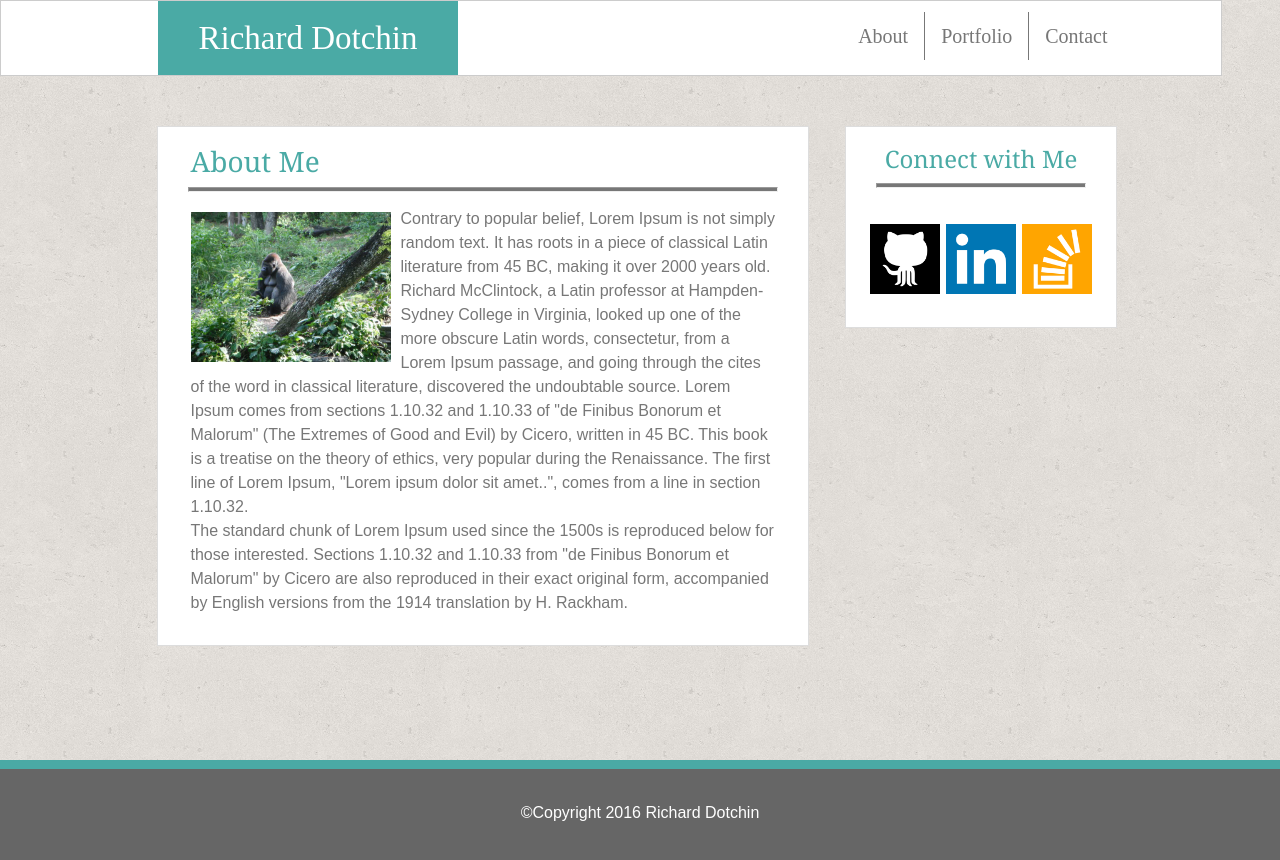
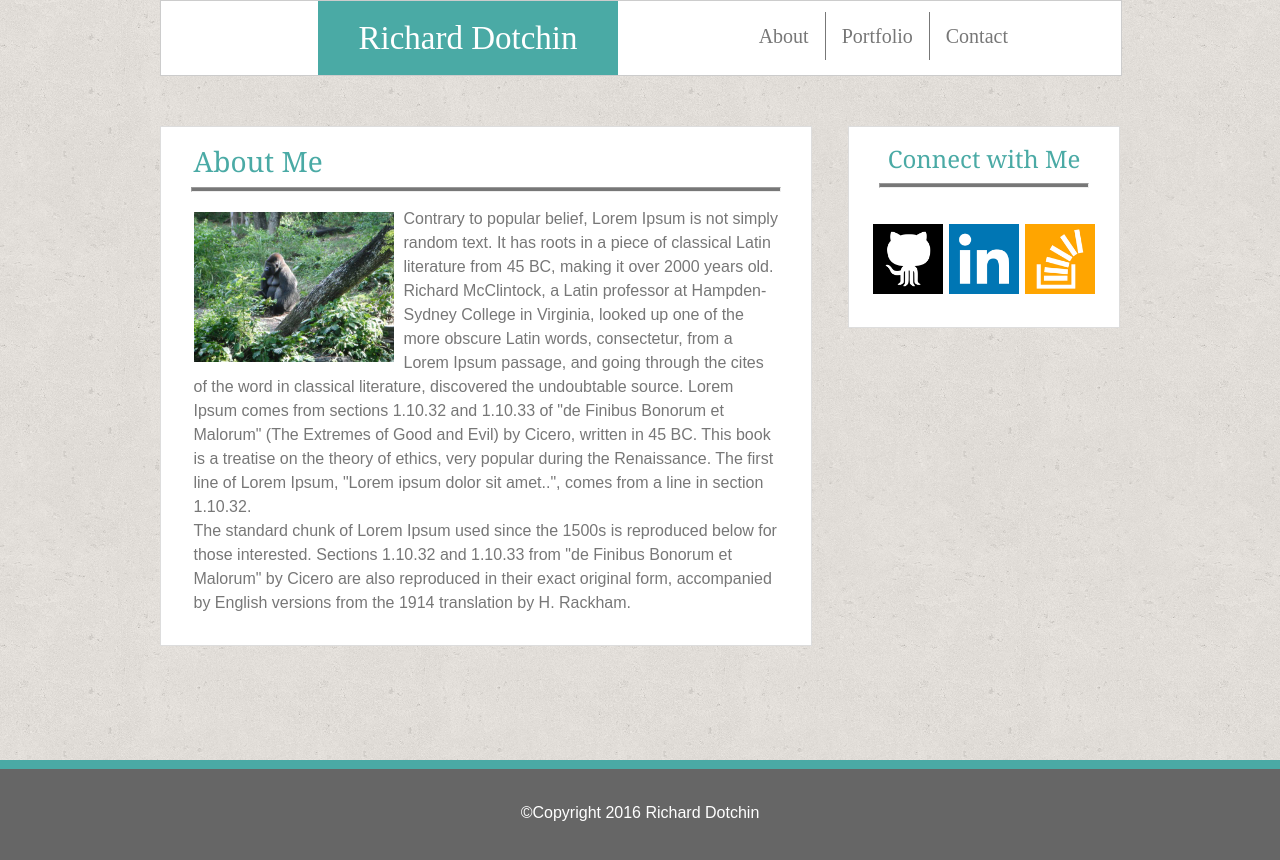
Before and after one commit to rdotchin/Responsive-Portfolio, a PHP site: page / in a window 1280 px wide; the page is wider, and only the part inside the window is pictured. Run offline with PHP 8.4, Linux system fonts and the light colour scheme.

Commit message:
initial site files

```diff
--- a/assets/css/index.css
+++ b/assets/css/index.css
@@ -2,7 +2,7 @@
 	position: relative;
 	float: left;
 	margin-top: 50px;
-	margin-left: 157px;
+	margin-left: 0px;
 	width: 650px;
 	height: 518px;
 	background-color: #ffffff;
--- a/assets/css/style.css
+++ b/assets/css/style.css
@@ -15,7 +15,7 @@ body {
     margin-left:auto;
     margin-right:auto;
     height: 760px;
-    width:1355px;
+    width:960px;
 }
 
 h1 {
@@ -47,7 +47,7 @@ h3 hr {
 }
 
 header {
-	width: 90%;
+	width: 100%;
 	height: 74px;
 	border: 1px solid #cccccc;
 	background-color: #ffffff;
@@ -115,7 +115,7 @@ aside {
 	text-align: center;
 	float: right;
 	margin-top: 50px;
-	margin-right: 238px;
+	margin-right: 0px;
 	width: 270px;
 	height: 200px;
 	background-color: #ffffff;
@@ -157,3 +157,18 @@ a img:hover {
 	color: #ffffff;
 
 }
+
+@media screen and  (max-width: 980px) {
+
+}
+
+
+@media screen {
+	max-width s: 768px;
+
+}
+
+@media screen {
+	max-width s: 640px;
+
+}
--- a/contact.html
+++ b/contact.html
@@ -5,6 +5,7 @@
 	<link rel="stylesheet" type="text/css" href="assets/css/reset.css">
 	<link rel="stylesheet" type="text/css" href="assets/css/style.css">
 	<link rel="stylesheet" type="text/css" href="assets/css/contact.css">
+	<meta name="viewport" content="witdth=device-width, initial-scale=1.0">
 </head>
 <body>
 	<div id="wrapper">
--- a/index.html
+++ b/index.html
@@ -8,6 +8,7 @@
 	<!--individual page style-->
 	<link rel="stylesheet" type="text/css" href="assets/css/index.css">
 	<link rel="stylesheet" media="(max-width: 800px)" href="mediaqueries.css">
+	<meta name="viewport" content="witdth=device-width, initial-scale=1.0">
 </head>
 <body>
 
--- a/portfolio.html
+++ b/portfolio.html
@@ -5,6 +5,7 @@
 	<link rel="stylesheet" type="text/css" href="assets/css/reset.css">
 	<link rel="stylesheet" type="text/css" href="assets/css/style.css">
 	<link rel="stylesheet" type="text/css" href="assets/css/portfolio.css">
+	<meta name="viewport" content="witdth=device-width, initial-scale=1.0">
 </head>
 <body >
 
```
